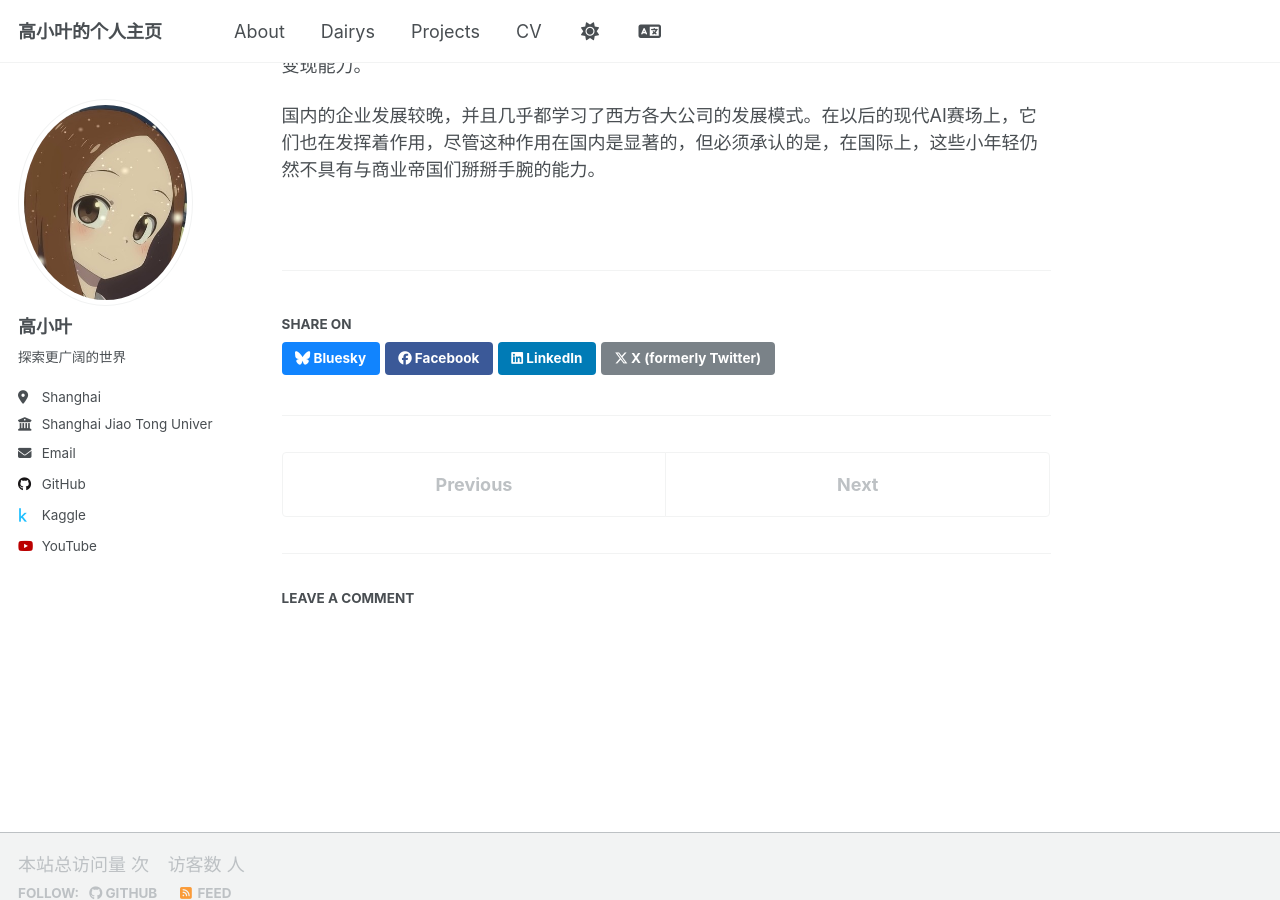
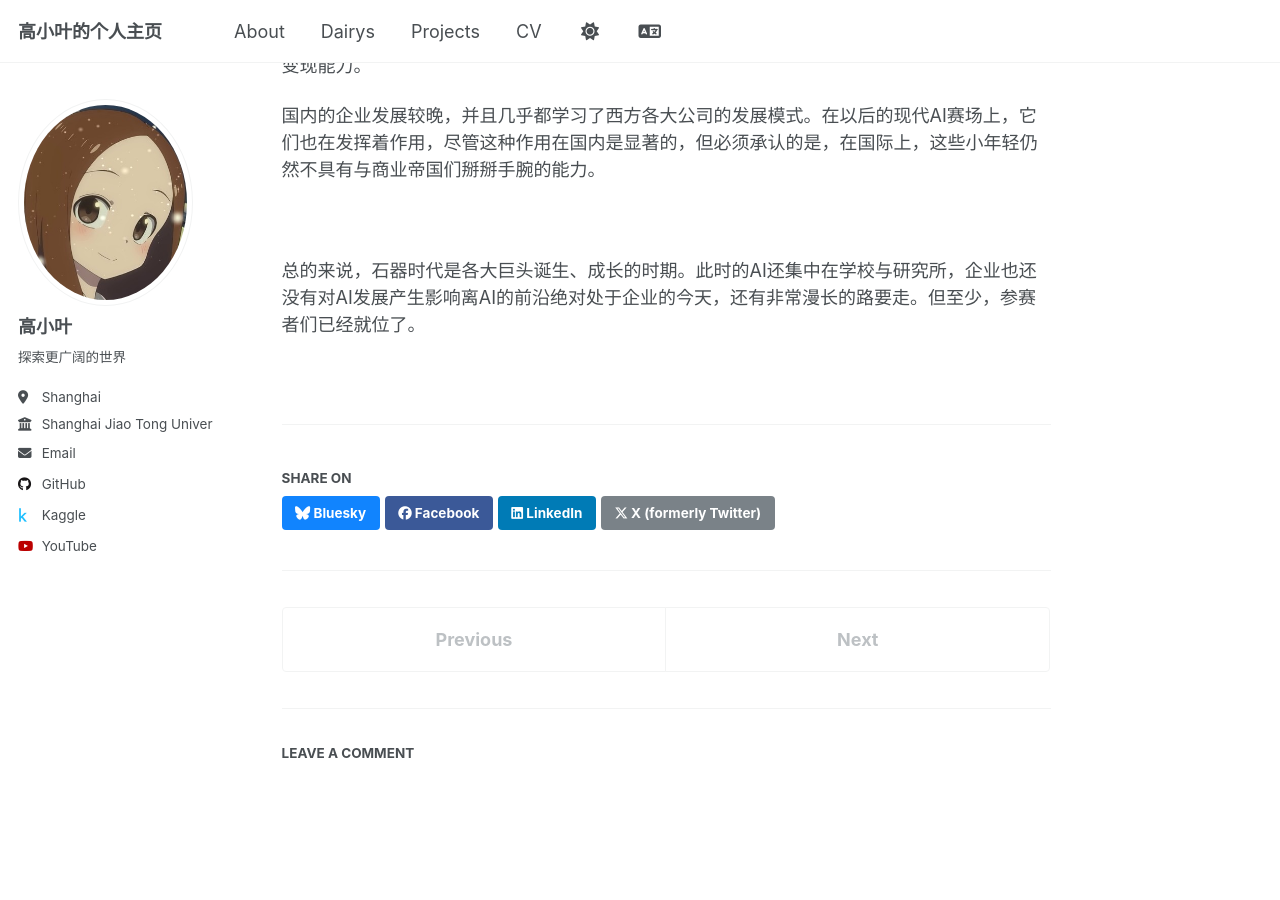
Before and after one commit to gaoyesjtu/gaoyesjtu.github.io, a Jekyll site: the page built from _dairys/第一章/2025-11-27-d.md, in a window 1280 px wide and 900 px high, scrolled down 11011 px. Built offline with Jekyll 4.4.1, drawn with Linux system fonts in a browser that asks for light colours; comment, search, counter and statistics services are not loaded.

Commit message:
Update 2025-11-27-d.md

```diff
--- a/_dairys/第一章/2025-11-27-d.md
+++ b/_dairys/第一章/2025-11-27-d.md
@@ -146,5 +146,7 @@ Amazon在石器时代也没有太大作用，唯一可圈可点的就是AWS，
 
 国内的企业发展较晚，并且几乎都学习了西方各大公司的发展模式。在以后的现代AI赛场上，它们也在发挥着作用，尽管这种作用在国内是显著的，但必须承认的是，在国际上，这些小年轻仍然不具有与商业帝国们掰掰手腕的能力。
 
+<br>
 
+总的来说，石器时代是各大巨头诞生、成长的时期。此时的AI还集中在学校与研究所，企业也还没有对AI发展产生影响离AI的前沿绝对处于企业的今天，还有非常漫长的路要走。但至少，参赛者们已经就位了。
 </div>
```
